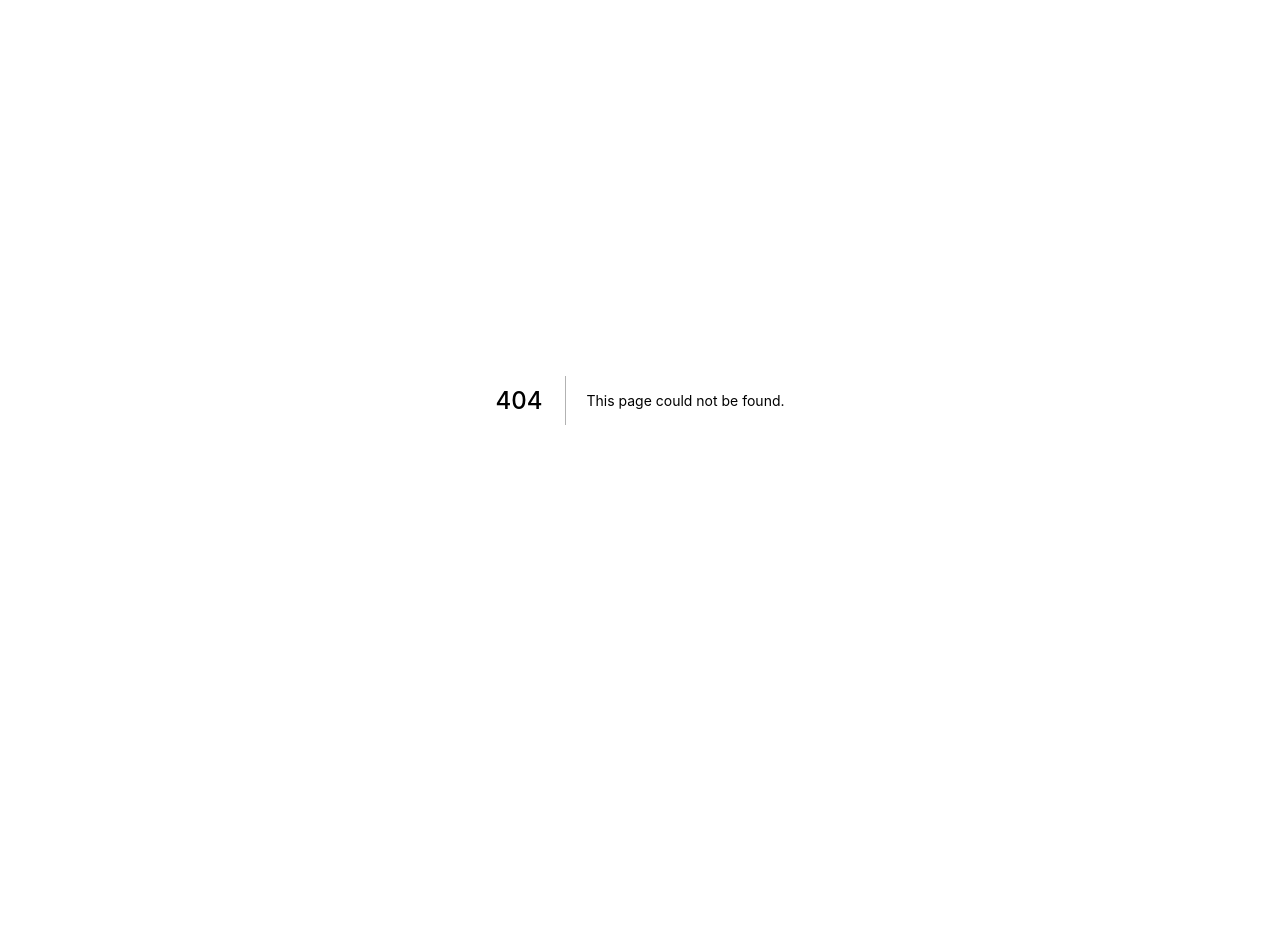
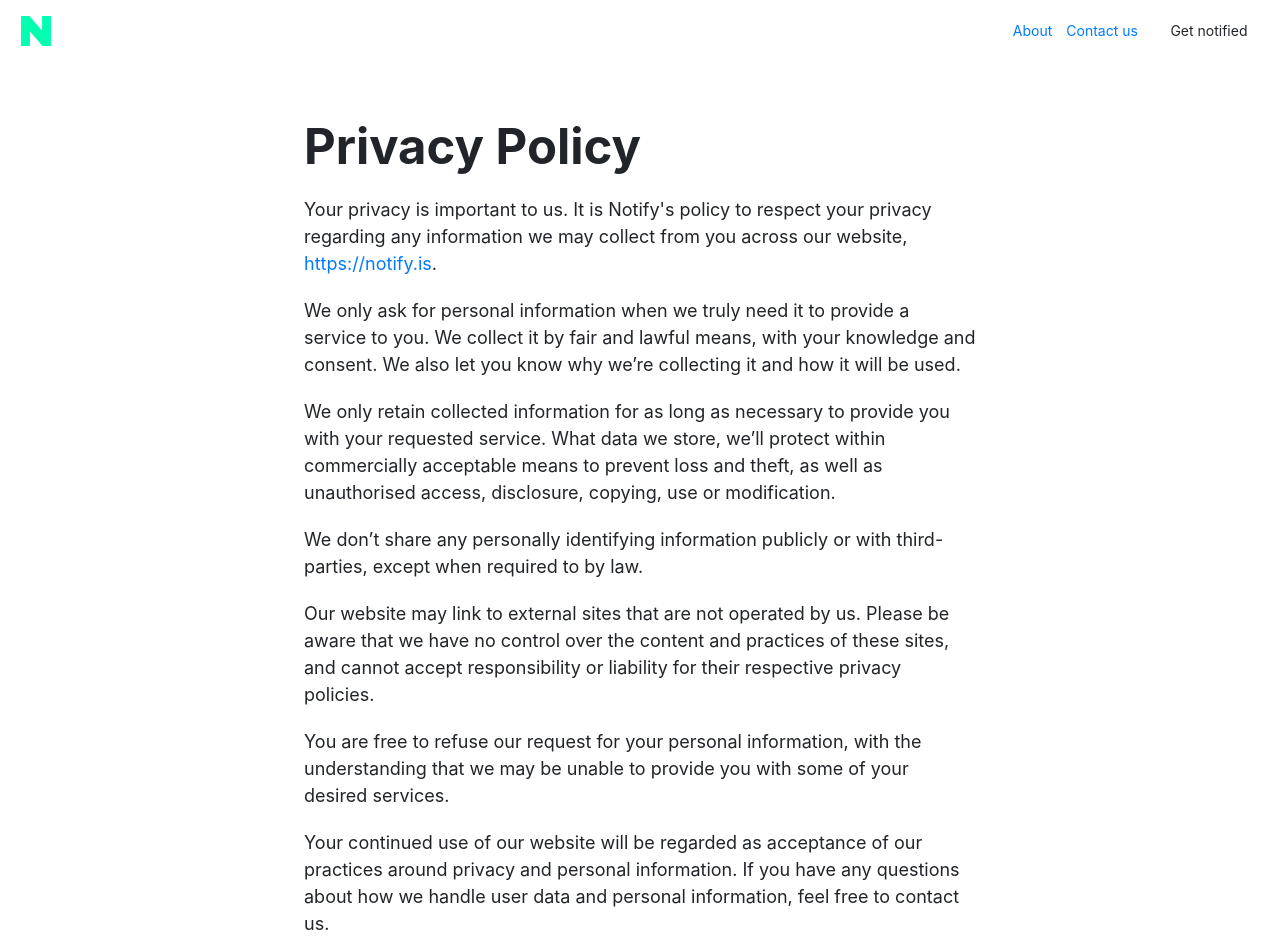
Before and after one commit to oliverproud/notify.is, a Next.js app: page /privacy in a window 1280 px wide. Before the commit this address had no page. Shown: the top 952 px of the page. Before the commit the page ends 800 px from the top, so only its background shows below. Built offline with nearby package versions, Linux system fonts and the light colour scheme.

Commit message:
create privacy page

```diff
--- /dev/null
+++ b/pages/privacy.js
@@ -0,0 +1,47 @@
+import Head from 'next/head'
+import Link from 'next/link'
+import Layout from '../components/layout'
+
+export default function Privacy() {
+  return (
+    <Layout>
+
+      <Head>
+        <title>Notify.is | Privacy Policy</title>
+        <meta name="author" content="Oliver Proud"/>
+        <meta name="viewport" content="initial-scale=1.0, width=device-width"/>
+        <link rel="apple-touch-icon" sizes="180x180" href="/apple-touch-icon.png"/>
+        <link rel="icon" type="image/png" sizes="32x32" href="/favicon-32x32.png"/>
+        <link rel="icon" type="image/png" sizes="16x16" href="/favicon-16x16.png"/>
+        <link rel="manifest" href="/site.webmanifest"/>
+        <link rel="stylesheet" href="https://stackpath.bootstrapcdn.com/bootstrap/4.5.0/css/bootstrap.min.css" integrity="sha384-9aIt2nRpC12Uk9gS9baDl411NQApFmC26EwAOH8WgZl5MYYxFfc+NcPb1dKGj7Sk" crossorigin="anonymous" />
+      </Head>
+
+      <div className="intro-header px-3 py-3 pt-md-5 pb-md-5 mx-auto">
+        <h1 className="display-4">Privacy Policy</h1>
+        <p className="p-privacy">Your privacy is important to us. It is Notify's policy to respect your privacy regarding any information we may collect from you across our website, <Link  href="/"><a>https://notify.is</a></Link>.</p>
+        <p className="p-privacy">We only ask for personal information when we truly need it to provide a service to you. We collect it by fair and lawful means, with your knowledge and consent. We also let you know why we’re collecting it and how it will be used.</p>
+        <p className="p-privacy">We only retain collected information for as long as necessary to provide you with your requested service. What data we store, we’ll protect within commercially acceptable means to prevent loss and theft, as well as unauthorised access, disclosure,
+          copying, use or modification.</p>
+        <p className="p-privacy">We don’t share any personally identifying information publicly or with third-parties, except when required to by law.</p>
+        <p className="p-privacy">Our website may link to external sites that are not operated by us. Please be aware that we have no control over the content and practices of these sites, and cannot accept responsibility or liability for their respective privacy policies.</p>
+        <p className="p-privacy">You are free to refuse our request for your personal information, with the understanding that we may be unable to provide you with some of your desired services.</p>
+        <p className="p-privacy">Your continued use of our website will be regarded as acceptance of our practices around privacy and personal information. If you have any questions about how we handle user data and personal information, feel free to contact us.</p>
+        <p className="p-privacy">This policy is effective as of 25 June 2020.</p>
+
+
+        <style jsx>{`
+          .p-privacy {
+            font-size: 18px;
+            font-weight: normal;
+            margin-top: 20px;
+            width: 100%;
+          }
+          `}
+        </style>
+      </div>
+
+    </Layout>
+
+
+)}
```
